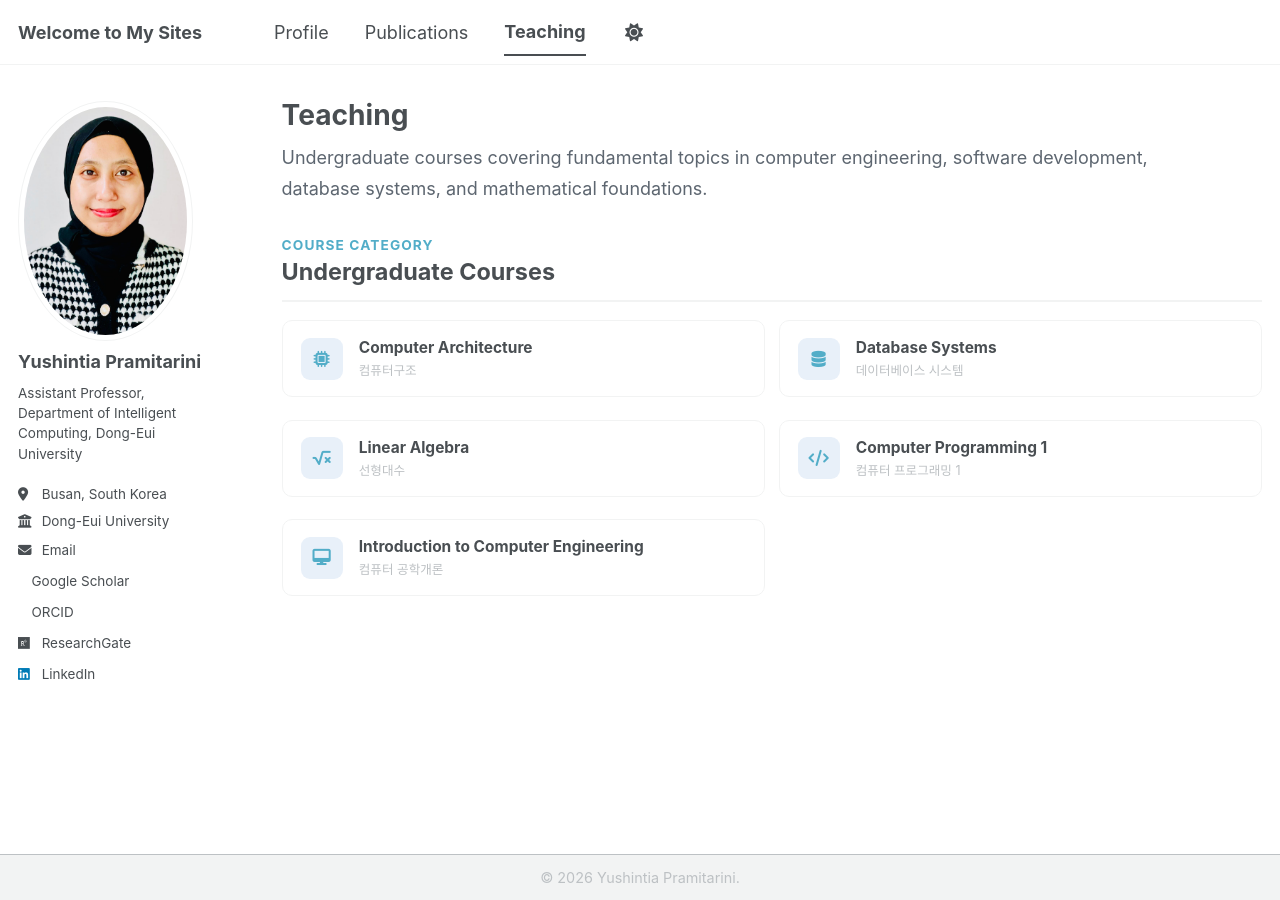
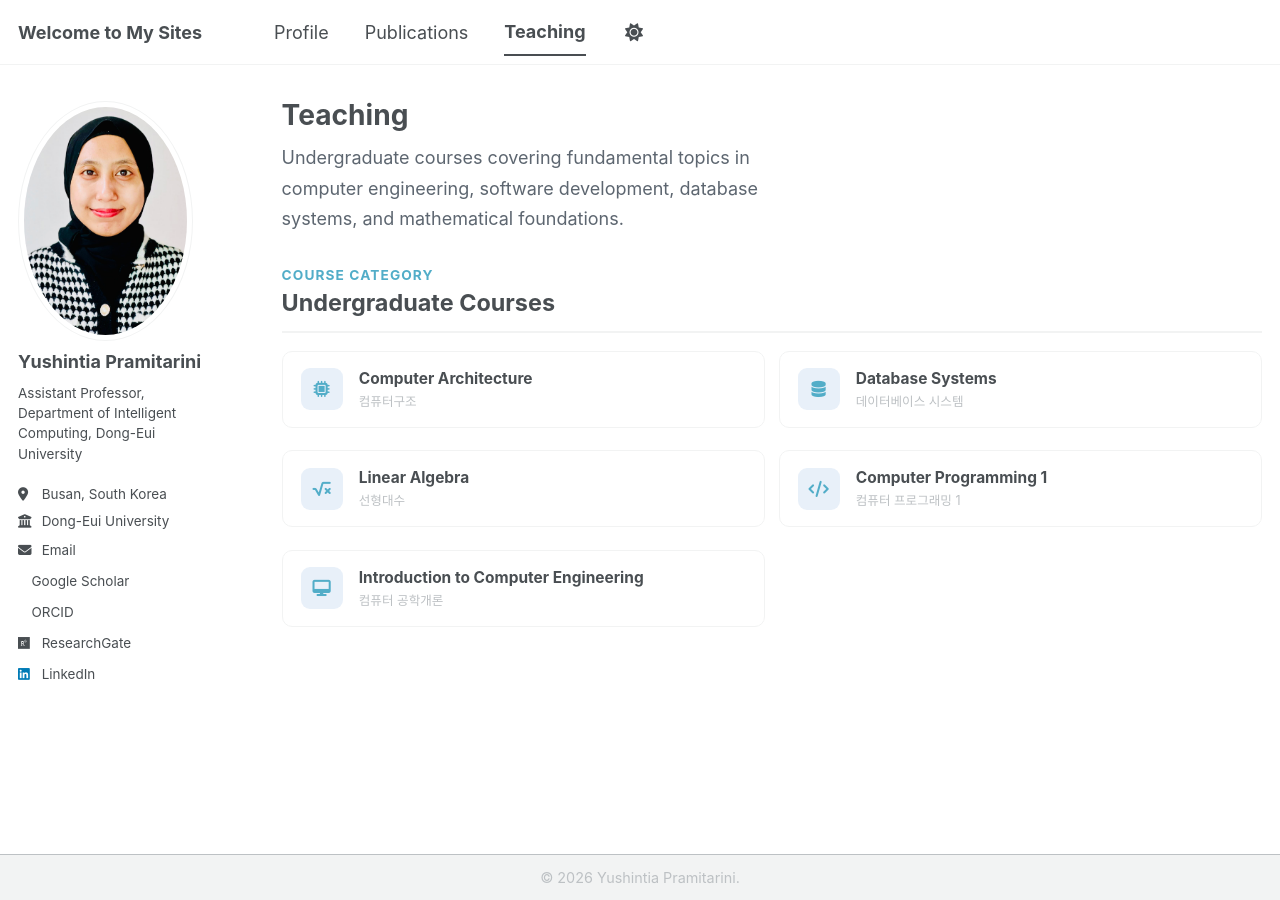
Before and after one commit to yushintia/yushintia.github.io, a Jekyll site: the page built from _pages/teaching.html, in a window 1280 px wide. Built offline with Jekyll 4.4.1, drawn with Linux system fonts in a browser that asks for light colours; a style sheet for code colours, icons or effects is not loaded.

Commit message:
Reduce max-width of paragraphs in main.scss

```diff
--- a/assets/css/main.scss
+++ b/assets/css/main.scss
@@ -524,7 +524,7 @@
 
   p {
    margin: 0;
-   max-width: 920px;
+   max-width: 520px;
    color: #5d6670;
    font-size: 1rem;
    font-weight: 400;
```
